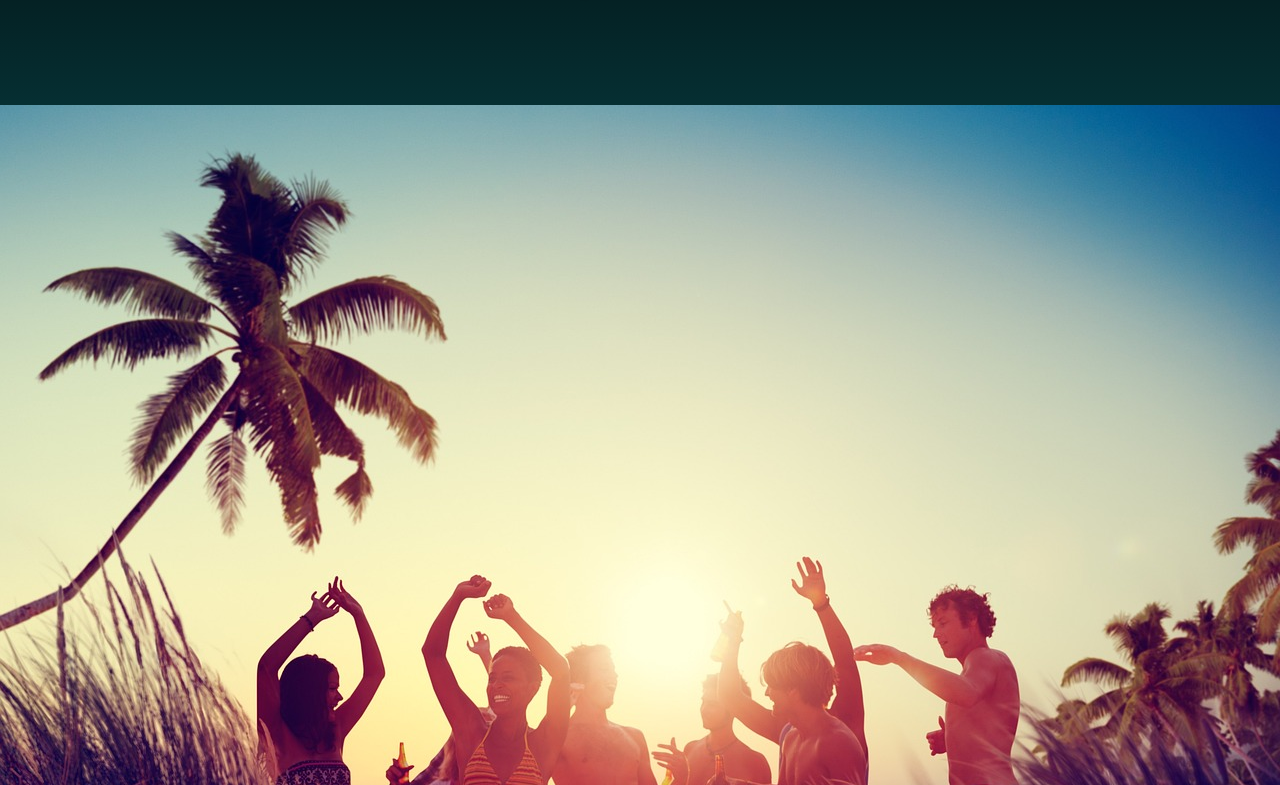
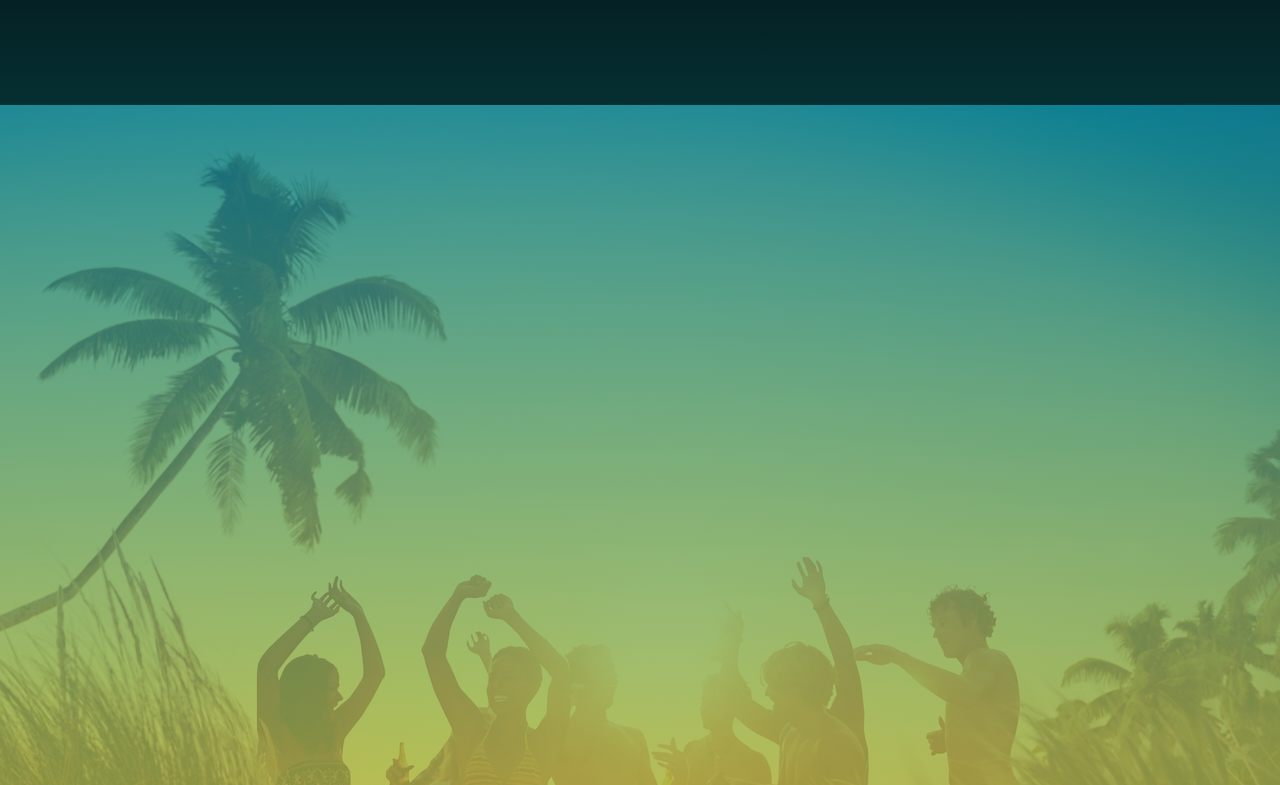
Before and after one commit to DWC97/j3-v3-project, a Next.js app: page / in a window 1280 px wide. Shown: the part 1775-2560 px from the top of the page. Built offline with nearby package versions, Linux system fonts and the light colour scheme.

Commit message:
gradient overlay

```diff
--- a/src/components/tour-selection/TourSelection.tsx
+++ b/src/components/tour-selection/TourSelection.tsx
@@ -2,6 +2,7 @@ export default function TourSelection(){
     return (
         <div className="w-full relative h-[1080px] ">
             <div className="bg-[url('/tour-selection/beach.jpg')] w-full h-full bg-center bg-no-repeat bg-cover bg-fixed relative" />
+            <div className="w-full h-full absolute top-0 left-0 bg-gradient-to-b from-custom-blue to-custom-yellow opacity-80" />
         </div>
     )
 }
```
